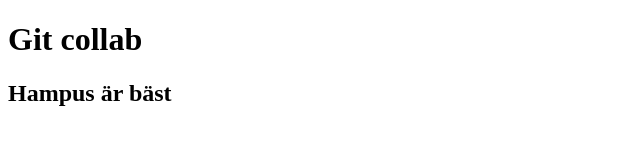
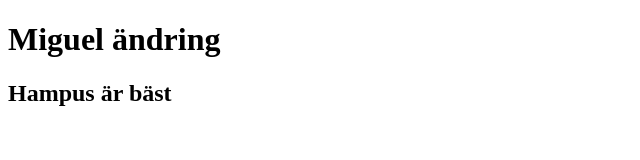
Before and after one commit to DetectiveGarcia/gitcollab, a plain HTML site: page index.html in a window 1280 px wide. Shown: the whole page, without its empty margins (0-640 px from the left). Drawn offline with Linux system fonts and the light colour scheme.

Commit message:
second commit

```diff
--- a/index.html
+++ b/index.html
@@ -6,8 +6,7 @@
     <title>Document</title>
 </head>
 <body>
-    <h1>Git collab
-    </h1>
+    <h1>Miguel ändring</h1>
     <div><h2>Hampus är bäst</h2></div>
 </body>
 </html>
```
